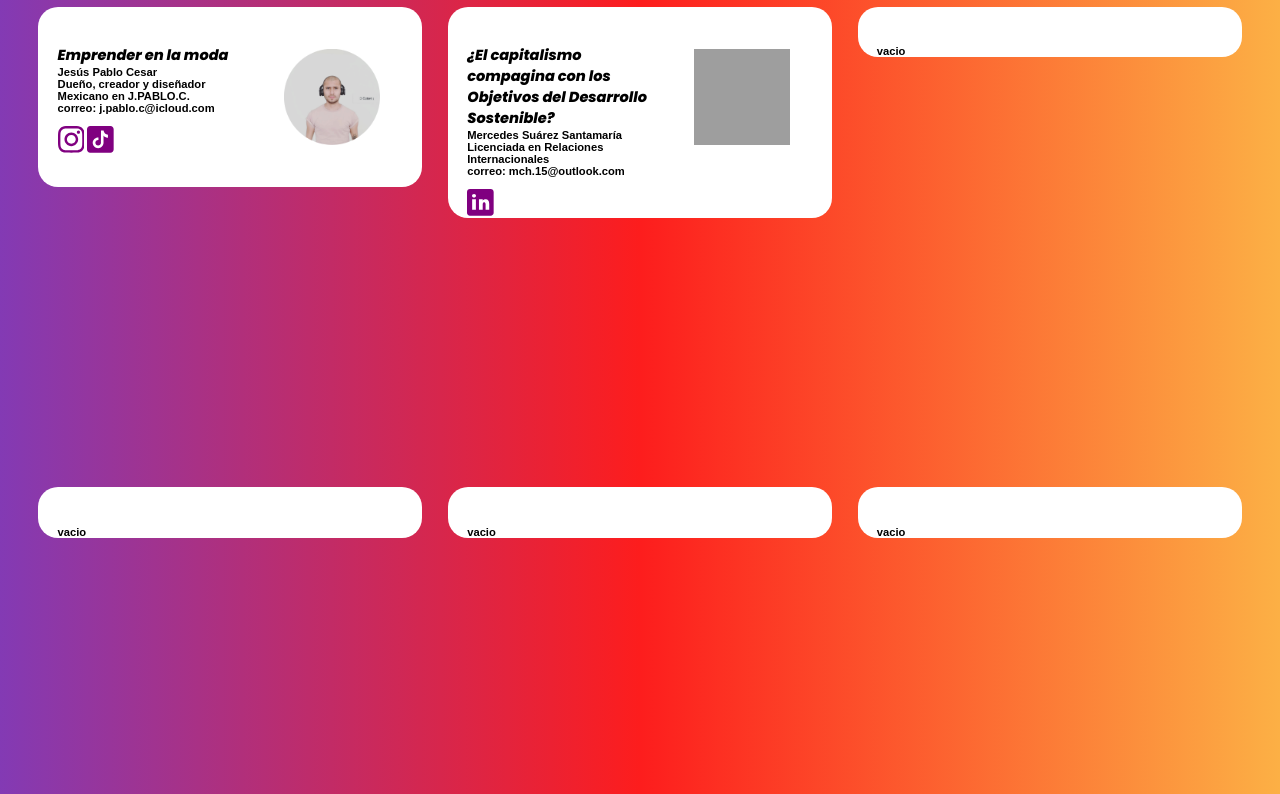
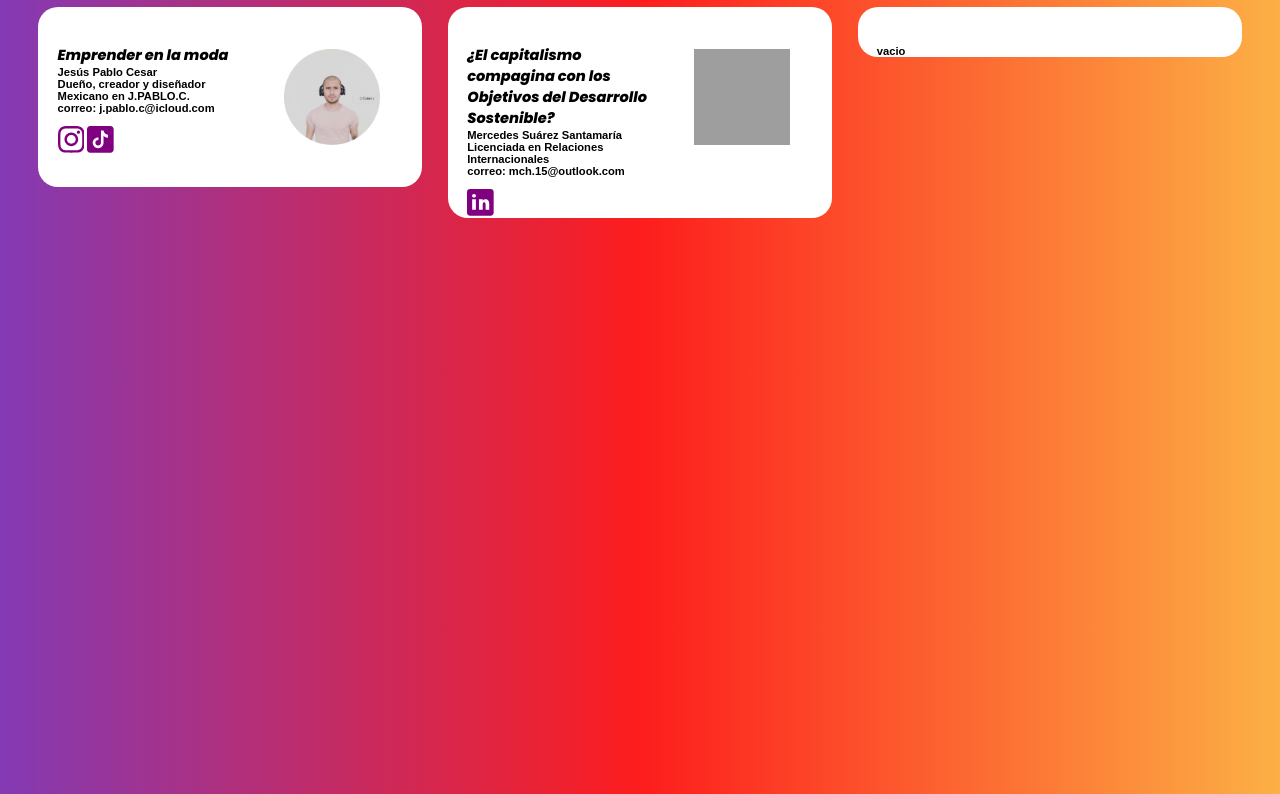
Before and after one commit to AlnSuarez/ChipotleDesigns, a plain HTML site: page html/consejos.html in a window 1280 px wide. Shown: the part 134-928 px from the top of the page. Drawn offline with Linux system fonts and the light colour scheme; grey boxes are pictures that could not be loaded.

Commit message:
solamente quité los cuadros en la página de consejos

```diff
--- a/html/consejos.html
+++ b/html/consejos.html
@@ -138,17 +138,7 @@
             <div id="texto"> vacio</div>
         </div>
 
-        <div id="cajadegente">
-            <div id="texto"> vacio</div>
-        </div>
 
-        <div id="cajadegente">
-            <div id="texto"> vacio</div>
-        </div>
-
-        <div id="cajadegente">
-            <div id="texto"> vacio</div>
-        </div>
 
 
 
```
